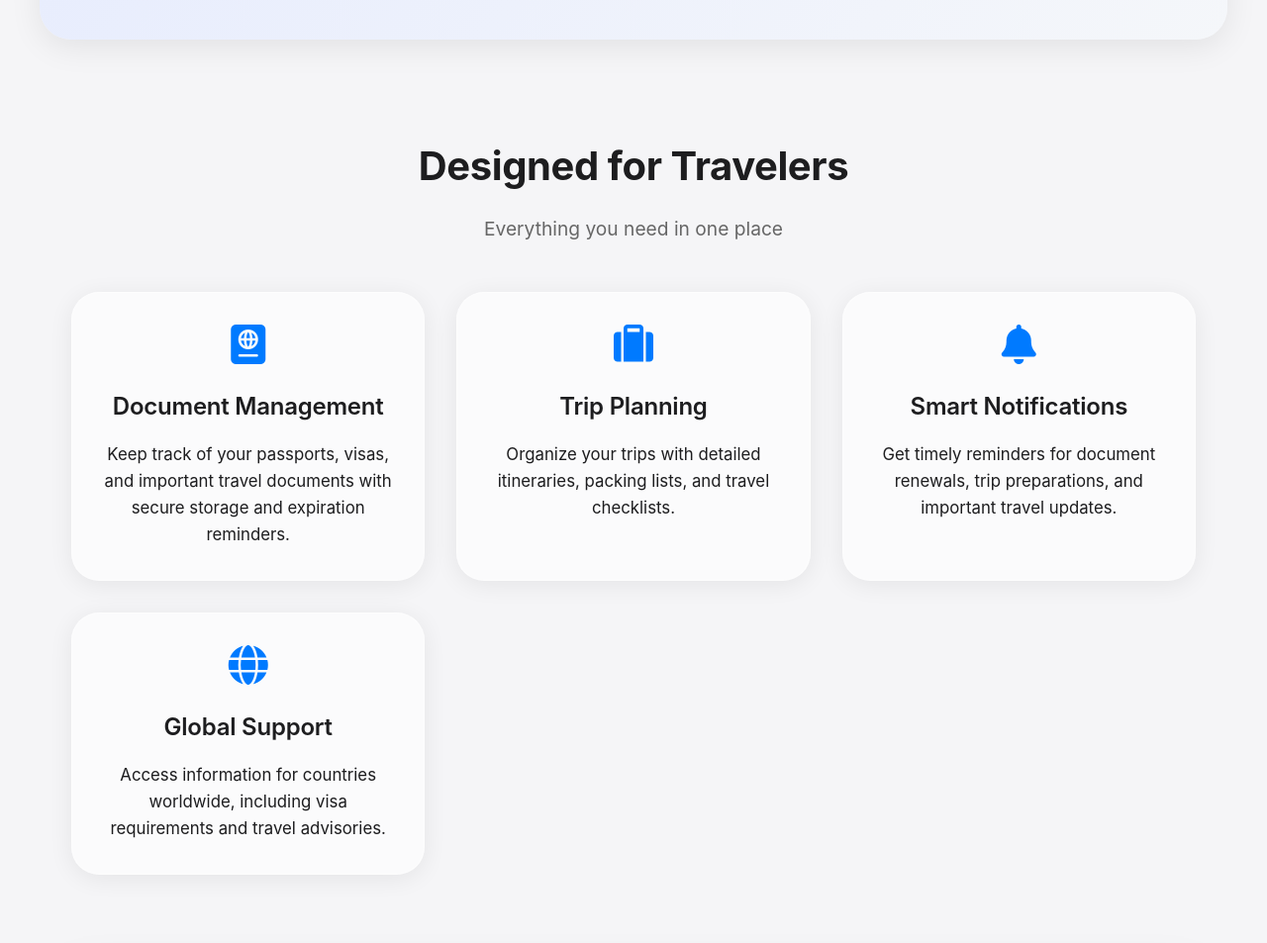
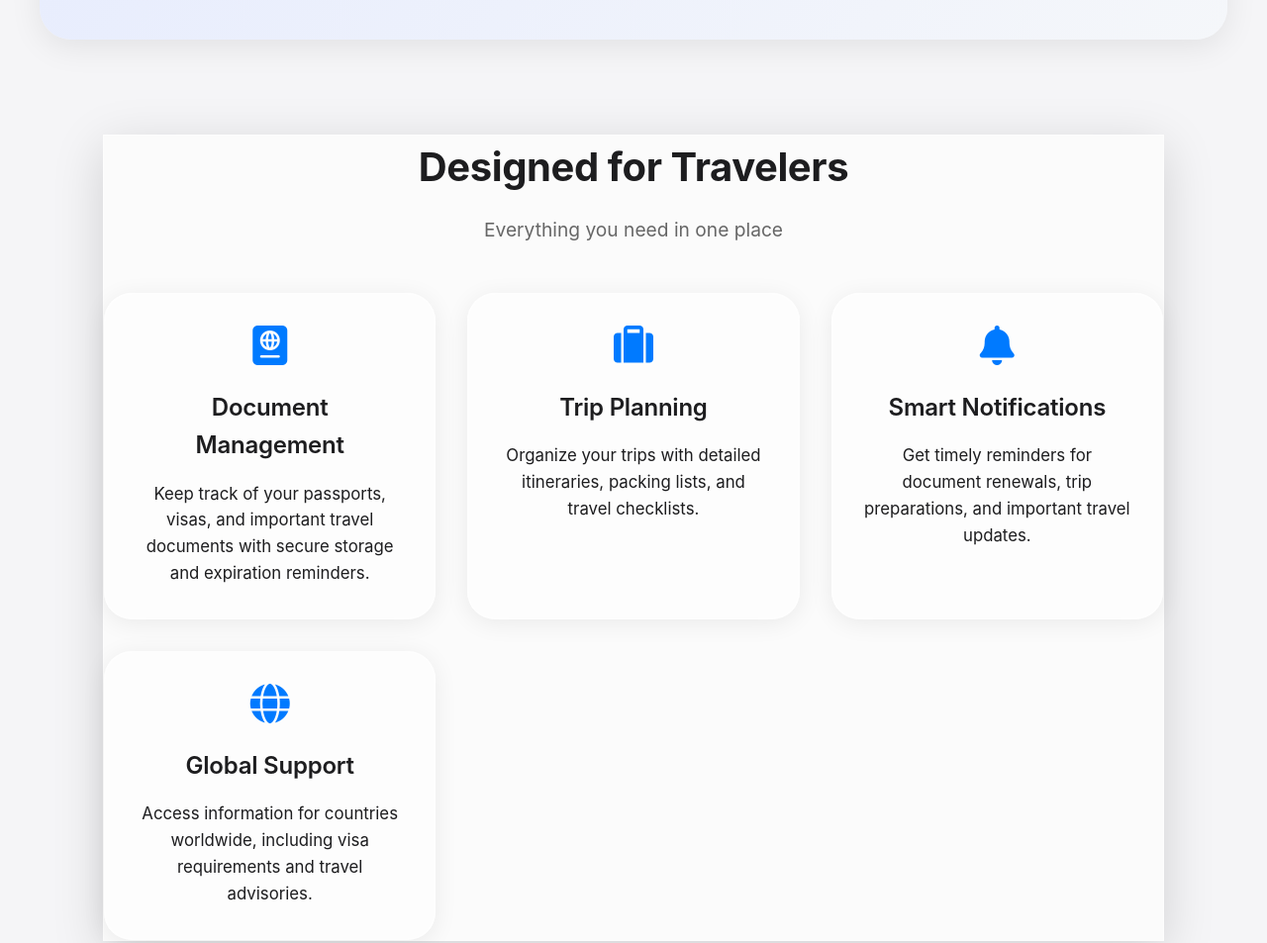
Before and after one commit to danielselmeci/gotravelapp.github.io, a plain HTML site: page index.html in a window 1280 px wide. Shown: the part 760-1713 px from the top of the page at 99% size. Drawn offline with Linux system fonts and the light colour scheme.

Commit message:
Update index.html

```diff
--- a/index.html
+++ b/index.html
@@ -45,9 +45,10 @@
     </header>
 
     <section id="features" class="features">
+        <div class="section-container">
+            <div class="features-content glass">
                 <h2>Designed for Travelers</h2>
                 <p class="section-subtitle">Everything you need in one place</p>
-
                 <div class="feature-grid">
                     <div class="feature-card glass">
                         <i class="fas fa-passport"></i>
@@ -68,6 +69,8 @@
                         <i class="fas fa-globe"></i>
                         <h3>Global Support</h3>
                         <p>Access information for countries worldwide, including visa requirements and travel advisories.</p>
+                    </div>
+                </div>
             </div>
         </div>
     </section>
```
Lines whose indentation alone changed are shown as unchanged.
